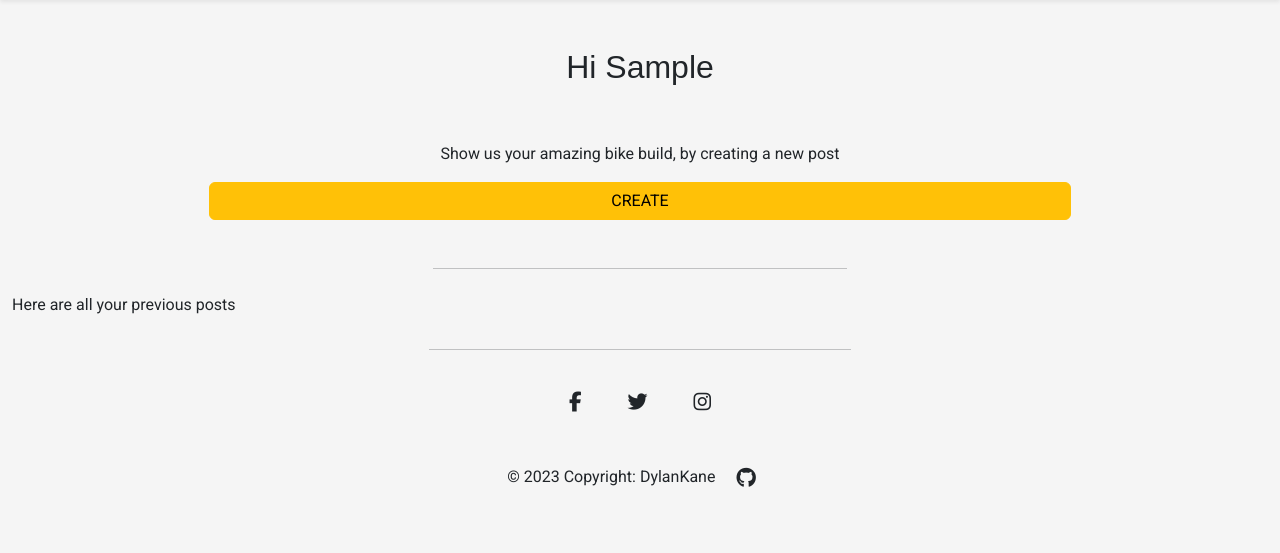
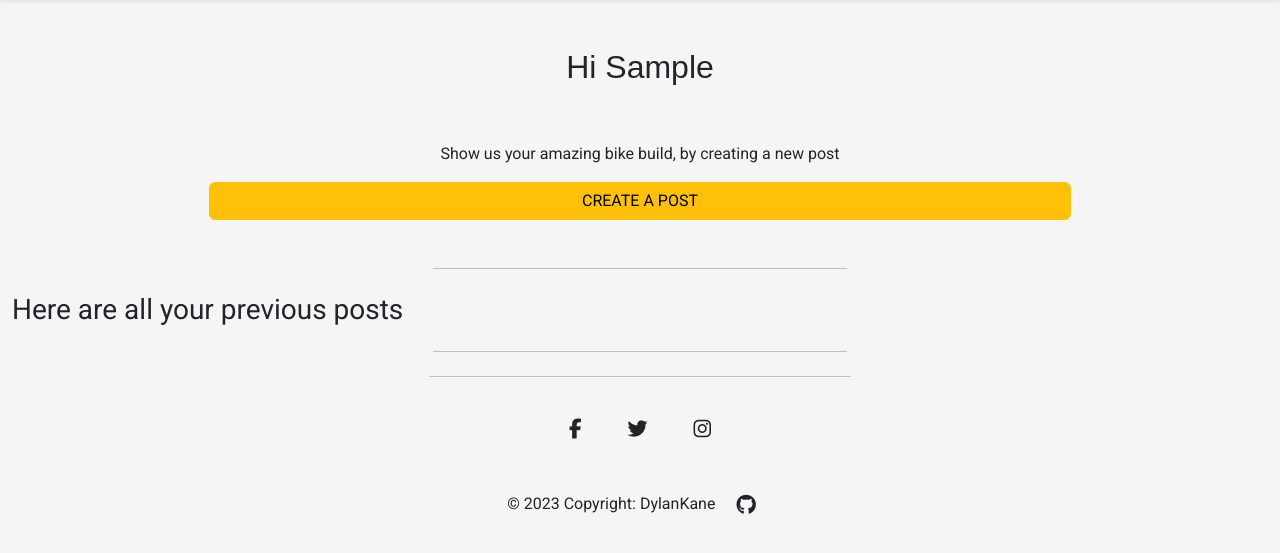
Before and after one commit to dylankane/pedal, a Django app: page /profile/ in a window 1280 px wide. Shown: the part 56-609 px from the top of the page. Run offline with Django 3.2, Linux system fonts and the light colour scheme; the visitor is signed in with stand-in values (Sample User, id 1); data that the repository does not hold is empty; some libraries are stand-ins or nearby versions; some web fonts are replaced.

Commit message:
Add some styling to profile page with bootstrap

```diff
--- a/templates/profile.html
+++ b/templates/profile.html
@@ -3,7 +3,7 @@
 {% block content %}
 
 {% load crispy_forms_tags %}
-<div class="container-fluid">
+<div class="container-fluid mb-4">
     {% if user.is_authenticated %}
     <div class="row text-center my-5">
         <h2>Hi {{ user.username|capfirst }} </h2>
@@ -13,38 +13,56 @@
             <p>Show us your amazing bike build, by creating a new post</p>
         </div>
         <div class="row">
-            <a href="{% url 'create_post' %}" class="btn btn-warning">CREATE</a>
+            <a href="{% url 'create_post' %}" class="btn btn-warning">CREATE A POST</a>
         </div>
     </div>
     <hr>
     <div class="row mt-4">
-        <p>Here are all your previous posts</p>
+        <h3>Here are all your previous posts</h3>
     </div>
     <div class="row">
         <div class="col-12 mt-3 left">
             <div class="row">
                 {% for post in posts %}
                 <div class="col-md-4 mt-3">
-                    <div class="card mb-4 h-100">
-                        <div class="card-body">
+                    <div class="col mb-4 h-100">
+
+                        <div class="card-body mx-4">
                             <div class="image-container">
                                 {% if "placeholder" in post.cover_image.url %}
-                                <img class="card-img-top" src="/static/images/placeholder.jpg">
+                                <img class="card-img-top rounded" src="/static/images/placeholder.jpg">
                                 {% else %}
-                                <img class="card-img-top" src=" {{ post.cover_image.url }}">
+                                <img class="card-img-top rounded" src=" {{ post.cover_image.url }}">
                                 {% endif %}
                                 <div class="image-flash">
-                                    <p class="author">Author: {{ post.author }}</p>
+                                    <div class="col">
+                                        <p class="author">By: {{ post.author }}</p>
+                                    </div>
+                                    <div classs="col">
+                                        <p><i class="far fa-heart"></i>{{ post.number_of_likes }}</p>
+                                    </div>
                                 </div>
                             </div>
+
+                            <div>
                             <a href="{% url 'post_detail' post.pk post.slug %}" class="post-link">
-                                <h2 class="card-title">{{ post.title }}</h2>
+                                <h2 class="card-title text-center">{{ post.title }}</h2>
                             </a>
-                            <hr />
-                            <p class="card-text">{{ post.bikes }}</p>
-                            <p class="card-text text-muted h6">{{ post.created_on}} <i class="far fa-heart"></i>
-                                {{ post.number_of_likes }}</p>
-                            <div class="row">
+                            </div>
+
+                            <div class="row my-3 text-center">
+                                <div class="col">
+                                   <a href="{% url 'categories' post.bikes %}" class="badge rounded-pill text-bg-warning">{{ post.bikes }}</a>
+                                </div>
+                                <div class="col">
+                                   <a href="{% url 'categories' post.bars %}" class="badge rounded-pill text-bg-warning">{{ post.bars }}</a>
+                                </div>
+                                <div class="col">
+                                   <a href="{% url 'categories' post.gears %}" class="badge rounded-pill text-bg-warning">{{ post.gears }}</a>
+                                </div>
+                            </div>
+
+                            <div class="row text-center my-4">
                                 <div class="col">
                                     <a href="{% url 'update_post' post.slug %}" class="btn btn-info">EDIT</a>
                                 </div>
@@ -52,6 +70,7 @@
                                     <a href="{% url 'delete_post' post.slug %}" class="btn btn-danger">Delete</a>
                                 </div>
                             </div>
+                            <p class="card-text text-muted h6">{{ post.created_on}}</p>
                         </div>
                     </div>
                 </div>
@@ -90,7 +109,7 @@
             <a href="{% url 'account_signup' %}" class="btn btn-warning">Sign Up</a>
         </div>
     </div>
+    {% endif %}
     <hr>
-    {% endif %}
 </div>
 {% endblock %}
```
